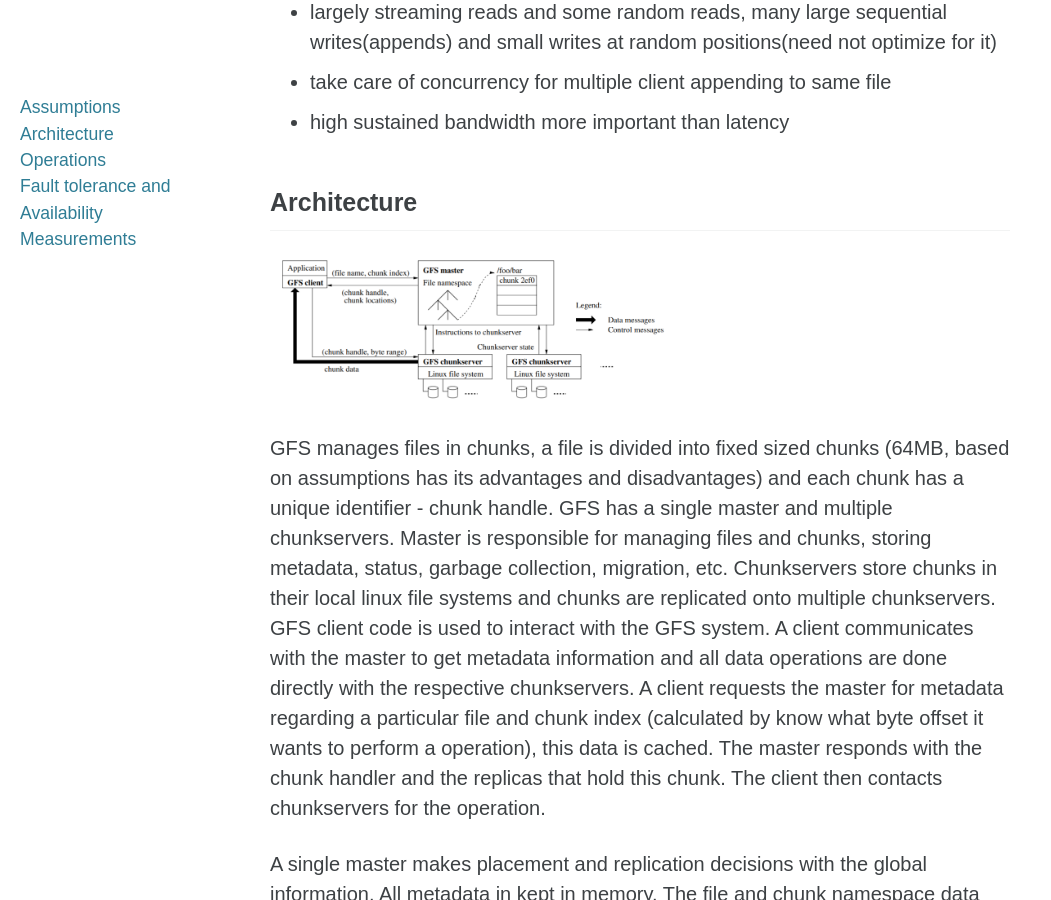
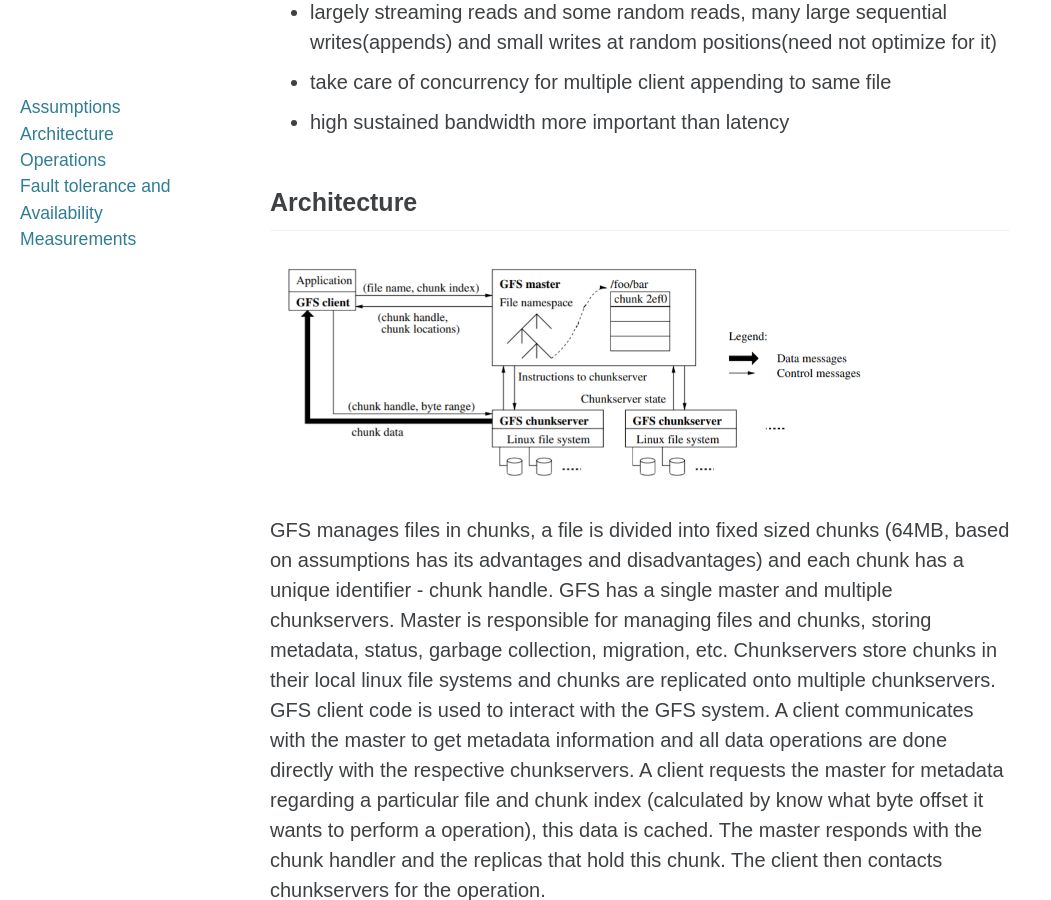
Before and after one commit to omkarprabhu-98/omkarprabhu-98.github.io, a Jekyll site: the page built from _posts/2020/2020-12-30-gfs.md, in a window 1280 px wide and 900 px high, scrolled down 414 px. Shown: the whole window, without its empty margins (0-1051 px from the left). Built offline with Jekyll 4.4.1, drawn with Linux system fonts in a browser that asks for light colours; cached includes are drawn as plain includes; nearby versions of some CDN libraries.

Commit message:
image size fix

```diff
--- a/_posts/2020/2020-12-30-gfs.md
+++ b/_posts/2020/2020-12-30-gfs.md
@@ -20,7 +20,7 @@
 
 ## Architecture
 
-<img src="/assets/images/posts/gfs.png" width="400">
+<img src="/assets/images/posts/gfs.png" width="600">
 
 GFS manages files in chunks, a file is divided into fixed sized chunks (64MB, based on assumptions has its advantages and disadvantages) and each chunk has a unique identifier - chunk handle. GFS has a single master and multiple chunkservers. Master is responsible for managing files and chunks, storing metadata, status, garbage collection, migration, etc. Chunkservers store chunks in their local linux file systems and chunks are replicated onto multiple chunkservers. GFS client code is used to interact with the GFS system. A client communicates with the master to get metadata information and all data operations are done directly with the respective chunkservers. A client requests the master for metadata regarding a particular file and chunk index (calculated by know what byte offset it wants to perform a operation), this data is cached. The master responds with the chunk handler and the replicas that hold this chunk. The client then contacts chunkservers for the operation.
 
```
